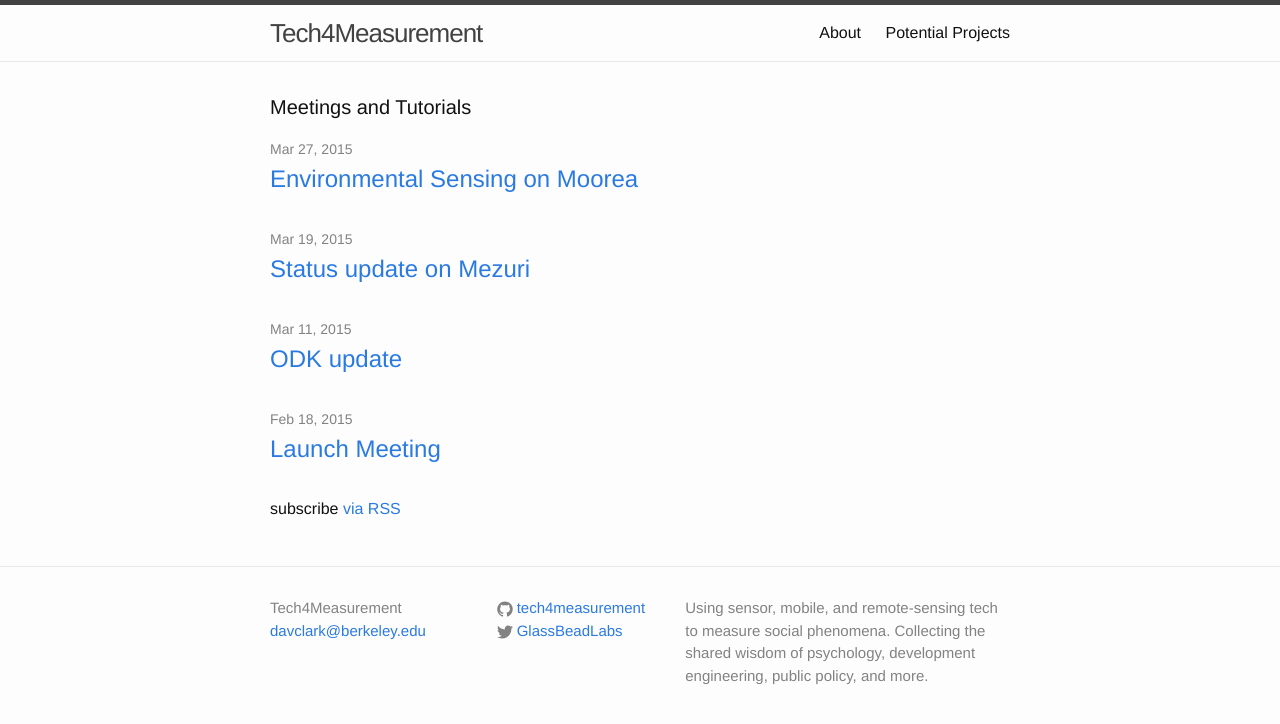
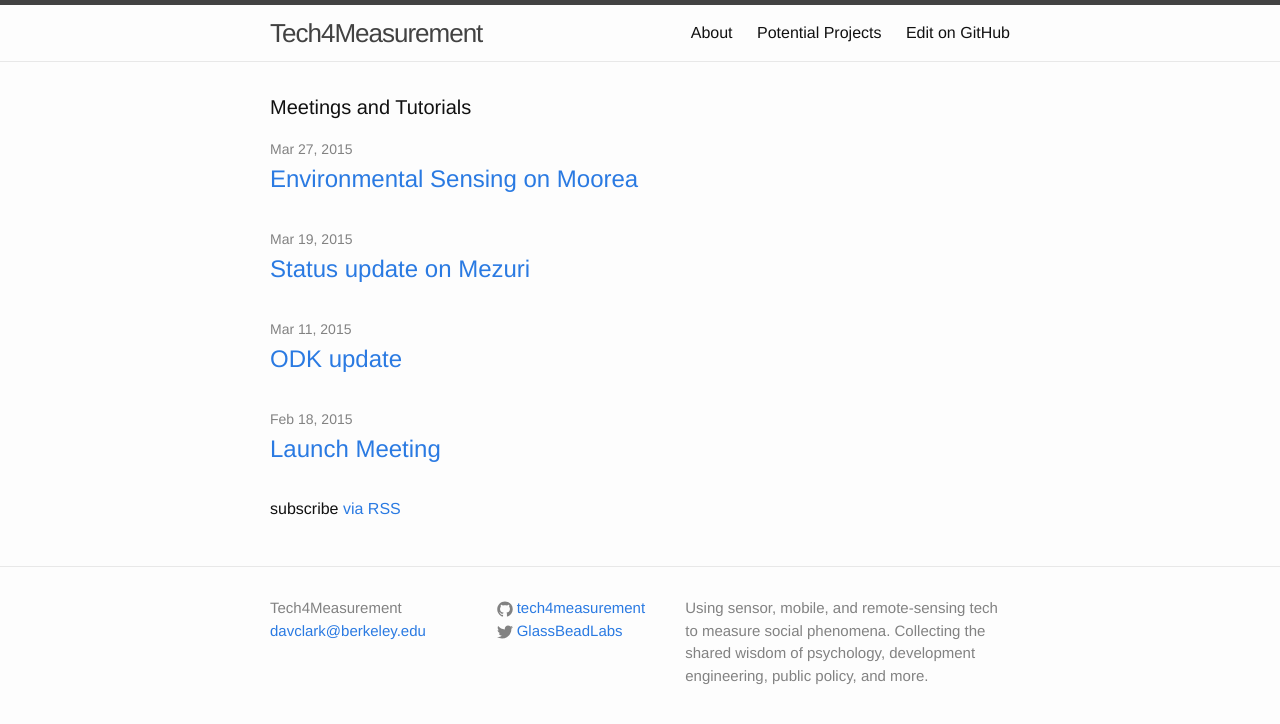
Before and after one commit to BIDS-collaborative/hackingmeasurement.github.io, a Jekyll site: the page built from index.html, in a window 1280 px wide. Shown: the top 724 px of the page. Built offline with Jekyll 4.4.1, drawn with Linux system fonts in a browser that asks for light colours.

Commit message:
Added link to GitHub

```diff
--- a/_includes/header.html
+++ b/_includes/header.html
@@ -16,9 +16,13 @@
       <div class="trigger">
         {% for page in site.pages %}
           {% if page.title %}
-          <a class="page-link" href="{{ page.url | prepend: site.baseurl }}">{{ page.title }}</a>
+          <a class="page-link" href="{{ page.url | prepend: site.baseurl }}">
+              {{ page.title }}</a>
           {% endif %}
         {% endfor %}
+        <a class="page-link"
+        href="https://github.com/tech4measurement/tech4measurement.github.io">
+            Edit on GitHub</a>
       </div>
     </nav>
 
```
